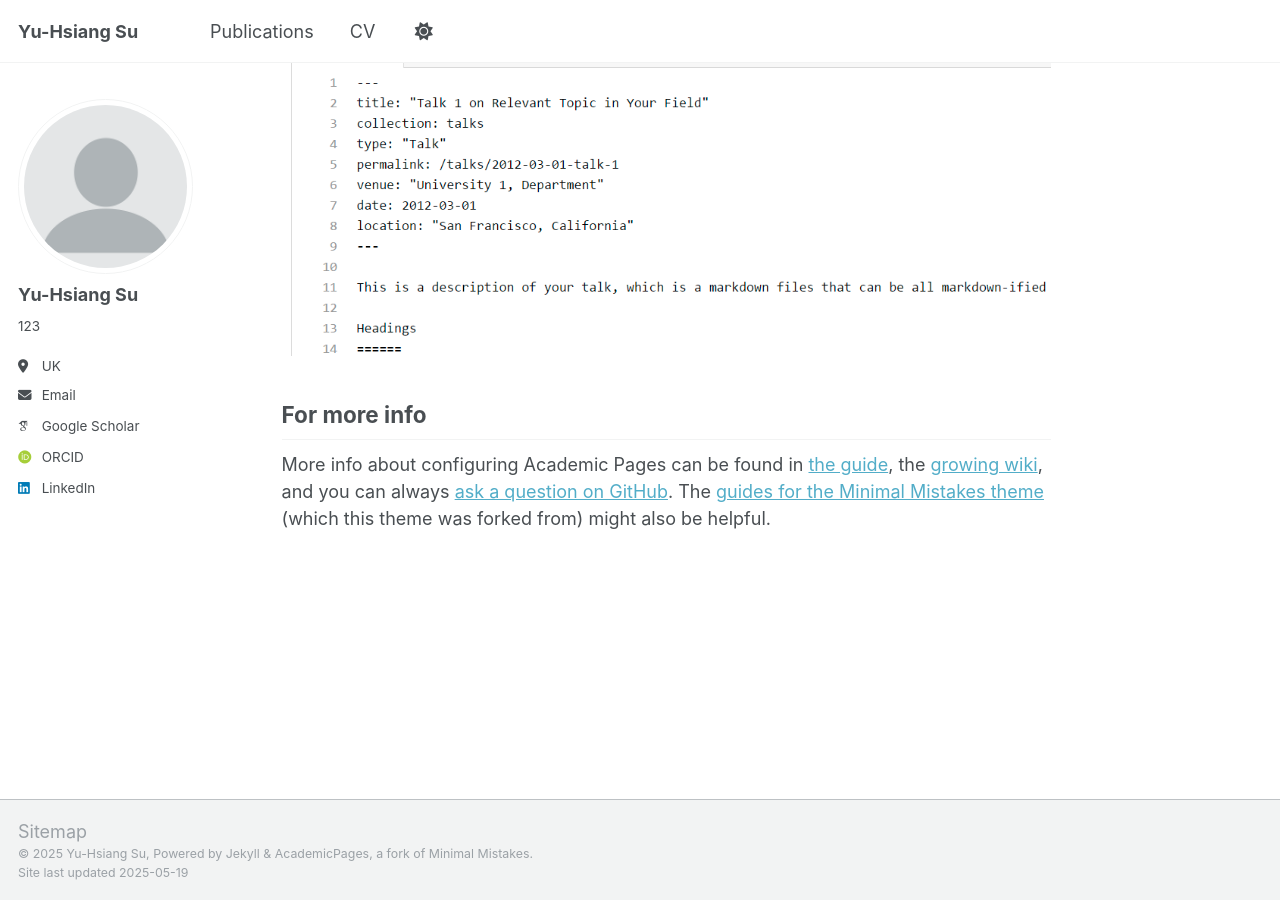
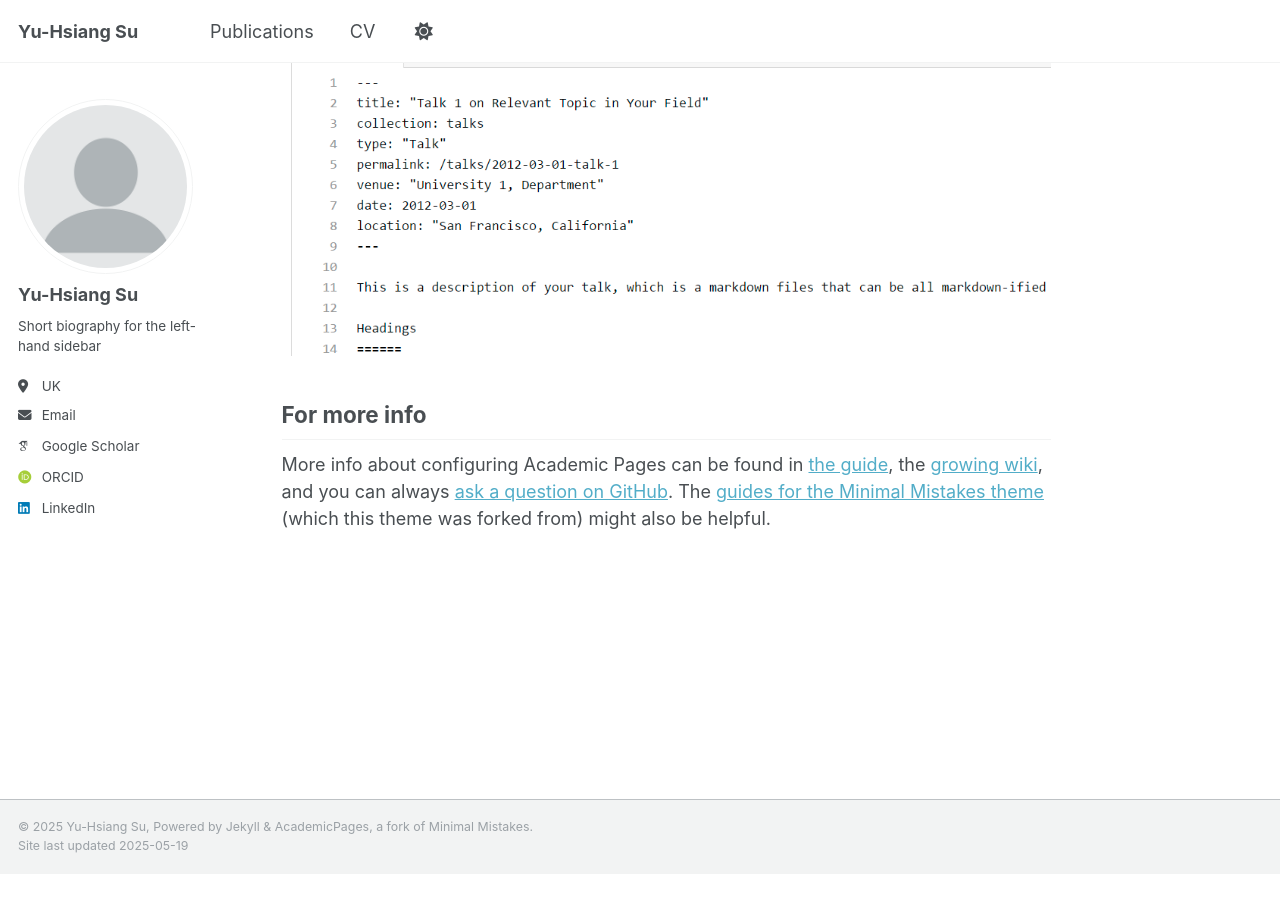
Before and after one commit to yuhsiangdrsu/yuhsiangdrsu.github.io, a Jekyll site: the page built from _pages/about.md, in a window 1280 px wide and 900 px high, scrolled down 2599 px. Built offline with Jekyll 4.4.1, drawn with Linux system fonts in a browser that asks for light colours; some web fonts are replaced; after the commit the page ends 3472 px from its top, so only the background shows below that.

Commit message:
remove sitemap

```diff
--- a/_config.yml
+++ b/_config.yml
@@ -25,7 +25,7 @@ author:
   avatar           : "profile.png"
   name             : "Yu-Hsiang Su"
   pronouns         : # example: "she/her"
-  bio              : "123"
+  bio              : "Short biography for the left-hand sidebar"
   location         : "UK"
   employer         :
   uri              : # URL
@@ -303,7 +303,7 @@ plugins:
   - jekyll-feed
   - jekyll-gist
   - jekyll-paginate
-#  - jekyll-sitemap
+  - jekyll-sitemap
   - jekyll-redirect-from
   - jemoji
 
--- a/_includes/footer/custom.html
+++ b/_includes/footer/custom.html
@@ -1,3 +1,3 @@
 <!-- start custom footer snippets -->
-<a href="/sitemap/">Sitemap</a>
+
 <!-- end custom footer snippets -->
--- a/robots.txt
+++ /dev/null
@@ -1,2 +0,0 @@
-User-agent: *
-Disallow: /sitemap.xml
```
